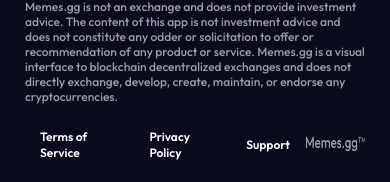
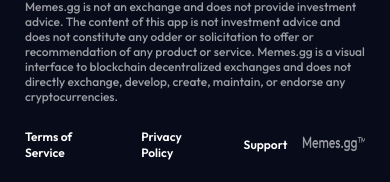
Before and after one commit to Shahidullah-Muffakir/memes2, a React (Vite) app: page / in a window 390 px wide. Shown: the part 690-872 px from the top of the page. Built offline with nearby package versions, Linux system fonts and the light colour scheme.

Commit message:
udpate footer links

```diff
--- a/index.html
+++ b/index.html
@@ -11,19 +11,19 @@
 
     <!-- Open Graph / Facebook -->
     <meta property="og:type" content="website">
-    <meta property="og:url" content="https://memes2025.netlify.app/">
+    <meta property="og:url" content="https://memes2.netlify.app/">
     <meta property="og:title" content="memes.gg | find and trade memecoins first">
     <meta property="og:description"
       content="Discover the latest memes and trade them before everyone else! Join memes.gg now.">
-    <meta property="og:image" content="https://memes2025.netlify.app/mainicon.png">
+    <meta property="og:image" content="https://memes2.netlify.app/Preview2.png">
 
     <!-- Twitter -->
-    <meta property="twitter:card" content="summary_large_image">
-    <meta property="twitter:url" content="https://memes2025.netlify.app/">
-    <meta property="twitter:title" content="memes.gg | find and trade memecoins first">
-    <meta property="twitter:description"
+    <meta name="twitter:card" content="summary_large_image">
+    <meta name="twitter:url" content="https://memes2.netlify.app/">
+    <meta name="twitter:title" content="memes.gg | find and trade memecoins first">
+    <meta name="twitter:description"
       content="Discover the latest memes and trade them before everyone else! Join memes.gg now.">
-    <meta property="twitter:image" content="https://memes2025.netlify.app/mainicon.png">
+    <meta name="twitter:image" content="https://memes2.netlify.app/Preview2.png">
 
     <title>memes.gg | find and trade memecoins first</title>
   </head>
--- a/src/App.css
+++ b/src/App.css
@@ -14,19 +14,25 @@
   font-family: 'Outfit', sans-serif;
   background-color: #080B1A;
 }
-body{
-  overflow-y: hidden;
+
+body {
+
   @media screen and (min-width: 768px) {
     width: 100vw;
-    height: 100vh;
+    max-height: 100vh;
+      overflow-y: hidden;
+
   }
 
 
 }
+
 .homeMainContainer {
+  position: relative;
   @media screen and (max-width: 768px) {
     padding: 50px 0 25px 25px;
   }
+
   @media screen and (min-width: 768px) {
     width: 90%;
     padding-left: 331px;
@@ -42,17 +48,18 @@
 }
 
 .heroSectionMobile {
-  .topSection{
+  .topSection {
     @media screen and (min-width: 769px) {
       display: flex;
       width: 100%;
       align-items: center;
       flex-direction: row;
       gap: 15px;
-      .rightDesktop{
+
+      .rightDesktop {
         order: 2;
         position: absolute;
-       left: 734px;
+        left: 734px;
         top: 200px;
         width: 650px;
         right: 0;
@@ -62,7 +69,8 @@
     }
 
   }
-  .rightDesktop{
+
+  .rightDesktop {
     @media screen and (max-width: 769px) {
       display: none;
     }
@@ -71,7 +79,8 @@
   .right {
     height: 33vh;
     padding-left: 41px;
-    @media screen and (min-width: 768px){
+
+    @media screen and (min-width: 768px) {
       display: none
     }
   }
@@ -141,6 +150,7 @@
     margin-top: 60px;
     padding-right: 25px;
     z-index: 11;
+
     @media screen and (min-width: 768px) {
       max-width: 778px;
       margin-top: 100px;
@@ -180,16 +190,28 @@
     li {
       display: inline;
       margin: 0 15px;
+
+      @media screen and (max-width: 768px) {
+        &:nth-child(1) {
+          margin-left: 0;
+        }
+      }
+
     }
   }
 
   img {
     width: 64px;
     height: 15px;
+
     @media screen and (min-width: 768px) {
       z-index: 99999;
       position: absolute;
-      right: 290px;
+      right: 18%;
+
+    }
+    @media screen and (max-width: 1166px) {
+      right: 5px;
     }
 
 
```
Also changed, not shown: public/Preview2.png (added), public/faviconmemes.png.
